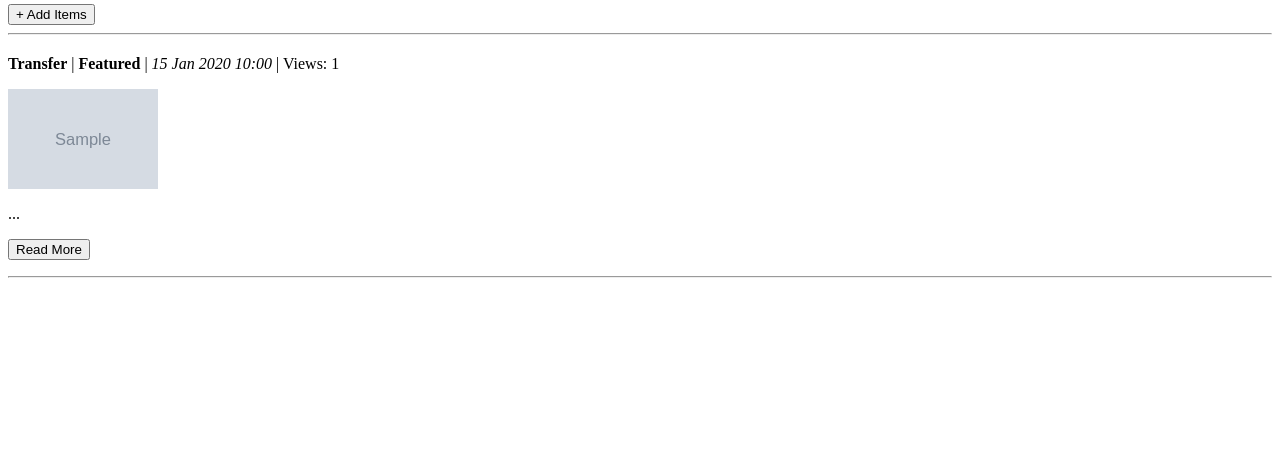
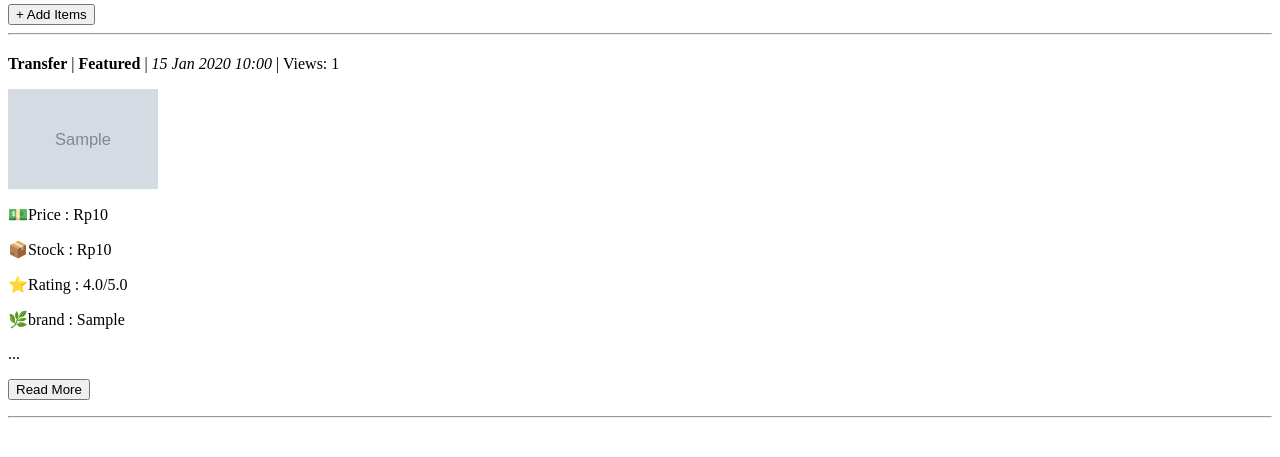
Before and after one commit to christnayosua/house-of-champions, a Django app: page / in a window 1280 px wide. Shown: the part 292-749 px from the top of the page. Run offline with Django 5.2, Linux system fonts and the light colour scheme; tables that the repository leaves empty hold one stand-in row (values such as "Sample post"); grey boxes marked "Sample" are stand-in pictures.

Commit message:
Menambahkan informasi item di html

```diff
--- a/main/forms.py
+++ b/main/forms.py
@@ -4,4 +4,4 @@
 class ItemsForm(ModelForm):
     class Meta:
         model = Items
-        fields = ["name", "description", "category", "thumbnail", "is_featured", "price", "stock"]
+        fields = ["name", "description", "category", "thumbnail", "is_featured", "price", "stock", "rating", "brand"]
--- a/main/models.py
+++ b/main/models.py
@@ -13,6 +13,8 @@
         ('training', 'Training'),
         ('special', 'Special'),
         ('national', 'National'),
+        ('classic', 'Classic'),
+        ('derby', 'Derby')
     ]
 
     # Item wajib
--- a/main/templates/main.html
+++ b/main/templates/main.html
@@ -33,6 +33,21 @@
   <br />
   {% endif %}
 
+  {% if items.price > 0 %}
+    <p>💵Price : Rp{{ items.price }}</p>
+  {% endif %}
+
+  {% if items.stock > 0 %}
+    <p>📦Stock : Rp{{ items.stock }}</p>
+  {% endif %}
+
+  {% if items.rating > 0 %}
+    <p>⭐Rating : {{ items.rating }}/5.0</p>
+  {% endif %}
+
+  {% if items.brand != null %}
+    <p>🌿brand : {{ items.brand }}</p>
+  {% endif %}
   <p>{{ items.content|truncatewords:25 }}...</p>
 
   <p><a href="{% url 'main:show_items' items.id %}"><button>Read More</button></a></p>
```
Also changed, not shown: main/templates/items_detail.html (+4 -3 lines).
